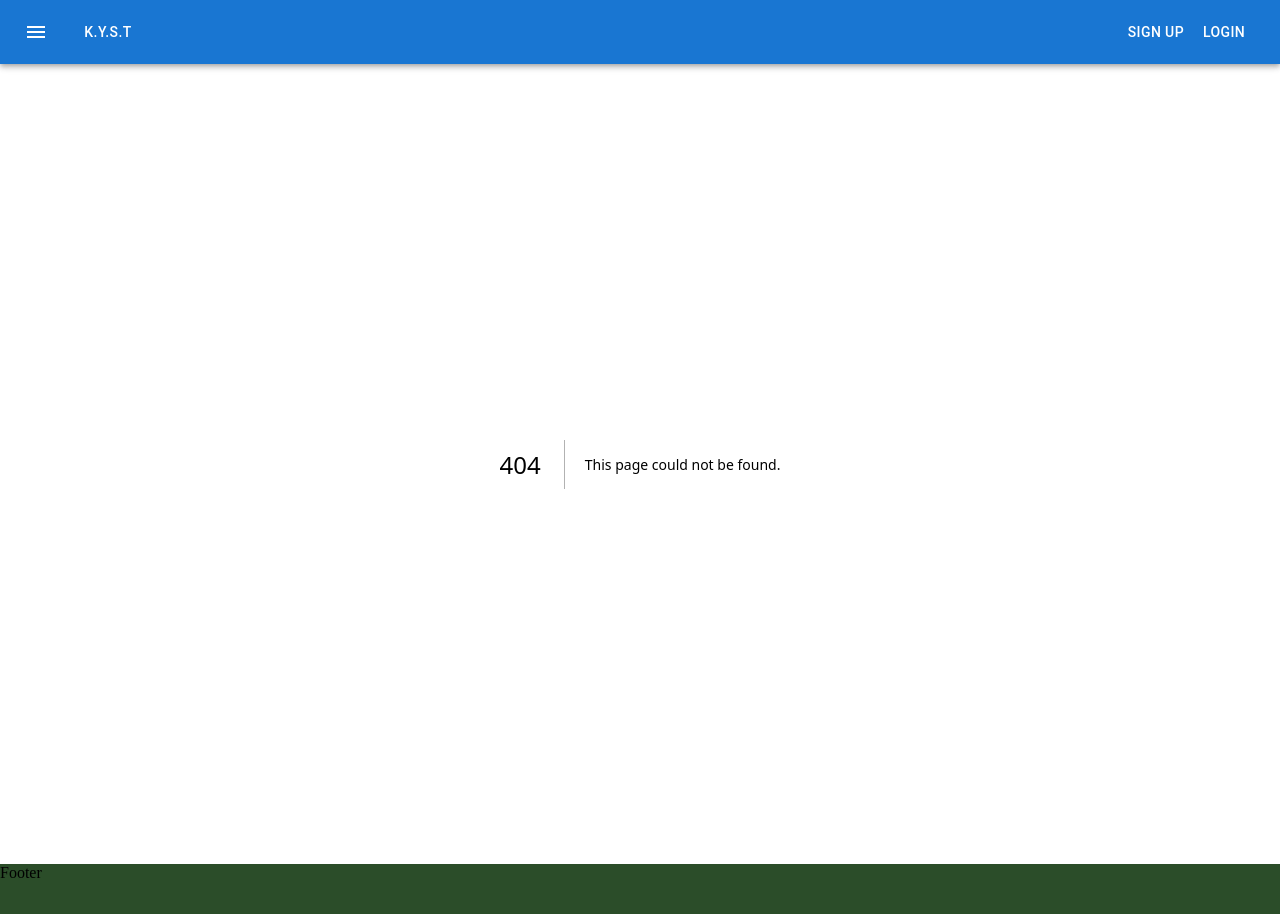
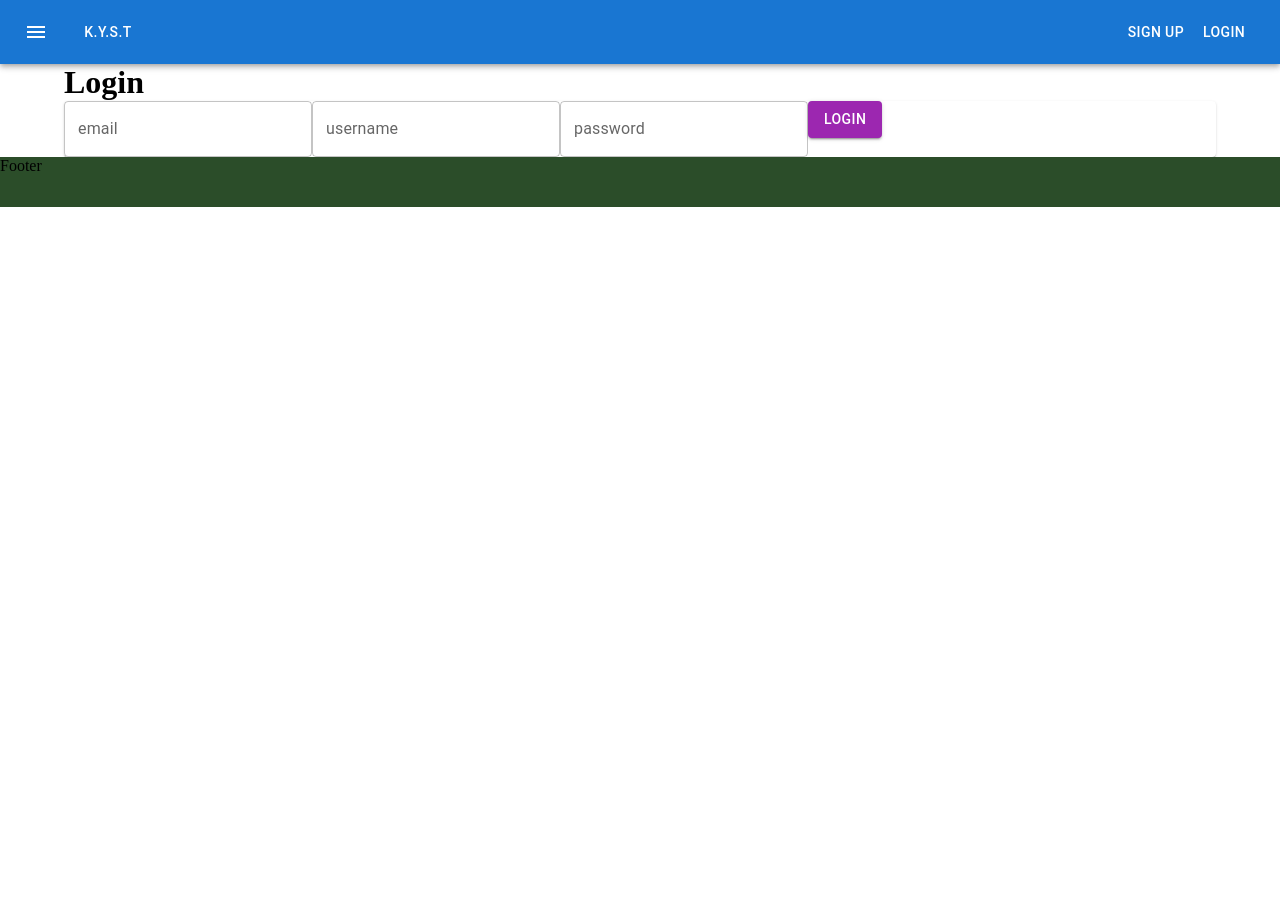
Before and after one commit to SallyResch/kyst4u, a Next.js app: page /components/Login in a window 1280 px wide. Before the commit this address had no page. After the commit the page ends 800 px from the top, so only its background shows below. Built offline with nearby package versions, Linux system fonts and the light colour scheme.

Commit message:
removed imports of colors.scss and added a login component

```diff
--- a/src/pages/components/AllUser/CheckUsers.module.scss
+++ /dev/null
@@ -1 +0,0 @@
-@import '/colors.scss';
--- /dev/null
+++ b/src/pages/components/Login.jsx
@@ -0,0 +1,20 @@
+import React from 'react'
+import TextField from '@mui/material/TextField';
+import Container from '@mui/material/Container';
+import { Button,Paper } from '@mui/material';
+
+export default function Login() {
+  return (
+  <div><Container>
+  <h1>Login</h1>
+  <Paper>
+  <form>
+  <TextField id="outlined-basic" label="email" variant="outlined" />
+  <TextField id="outlined-basic" label="username" variant="outlined" />
+  <TextField id="outlined-basic" label="password" variant="outlined" />
+  <Button variant="contained" color='secondary'>Login</Button>
+  </form>
+  </Paper>
+  </Container></div>
+  )
+}
--- a/src/pages/components/Signup/SignUp.jsx
+++ b/src/pages/components/Signup/SignUp.jsx
@@ -26,6 +26,7 @@ const handleClick = (e) => {
   })
     .then(() => {
       console.log('New User Created');
+      window.history.pushState(null, null, "/loginPage"); // Navigate to login page
     })
     .catch((error) => {
       console.error('Error creating new user:', error);
```
Also changed, not shown: src/pages/loginPage.jsx (+3 -15 lines).
